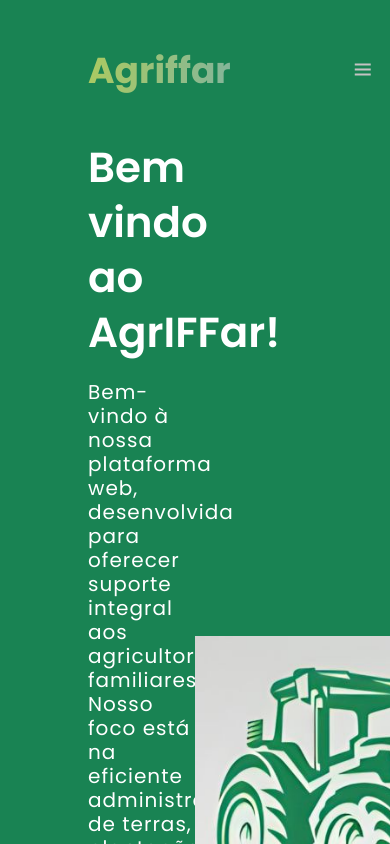
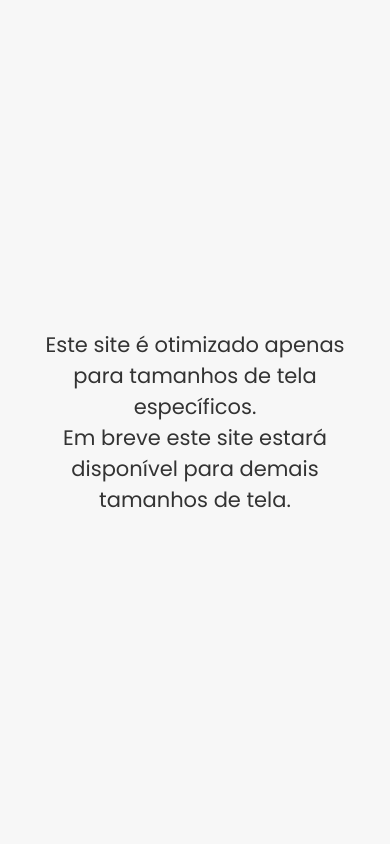
Before and after one commit to dornelesfernando/AgrIFFar, a React (Vite) app in the folder client/: page / in a window 390 px wide. Shown: the top 844 px of the page. Built offline with nearby package versions, Linux system fonts and the light colour scheme.

Commit message:
include ScreenSizeGuard component

```diff
--- a/client/src/main.jsx
+++ b/client/src/main.jsx
@@ -3,9 +3,12 @@ import './styles.css'
 import { BrowserRouter } from 'react-router-dom';
 import MainRoutes from './routes';
 import '@fortawesome/fontawesome-free/css/all.min.css';
+import ScreenSizeGuard from './service/ScreenSizeGuard';
 
 createRoot(document.getElementById('root')).render(
+  <ScreenSizeGuard>
   <BrowserRouter>
     <MainRoutes />
   </BrowserRouter>
+  </ScreenSizeGuard>
 );
--- /dev/null
+++ b/client/src/service/ScreenSizeGuard.jsx
@@ -0,0 +1,34 @@
+import { useState, useEffect } from 'react';
+import StyleSheet from './ScreenSizeGuard.module.css';
+
+function ScreenSizeGuard({ children }) {
+  const [isScreenAllowed, setIsScreenAllowed] = useState(true);
+
+  useEffect(() => {
+    const checkScreenSize = () => {
+      const width = window.innerWidth;
+      const height = window.innerHeight;
+
+      // Defina os tamanhos permitidos (por exemplo, largura entre 768 e 1440 pixels)
+      if (width < 950 || height < 500) {
+        setIsScreenAllowed(false);
+      } else {
+        setIsScreenAllowed(true);
+      }
+    };
+
+    // Verifique o tamanho da tela ao carregar e ao redimensionar
+    checkScreenSize();
+    window.addEventListener('resize', checkScreenSize);
+
+    return () => window.removeEventListener('resize', checkScreenSize);
+  }, []);
+
+  if (!isScreenAllowed) {
+    return <div className={StyleSheet.screenRestricted}>Este site é otimizado apenas para tamanhos de tela específicos. <br/> Em breve este site estará disponível para demais tamanhos de tela.</div>;
+  }
+
+  return children;
+}
+
+export default ScreenSizeGuard;
--- /dev/null
+++ b/client/src/service/ScreenSizeGuard.module.css
@@ -0,0 +1,11 @@
+.screenRestricted {
+    display: flex;
+    justify-content: center;
+    align-items: center;
+    height: 100vh;
+    font-size: 1.5rem;
+    text-align: center;
+    color: #333;
+    background-color: #f7f7f7;
+    padding: 20px;
+  }
```
